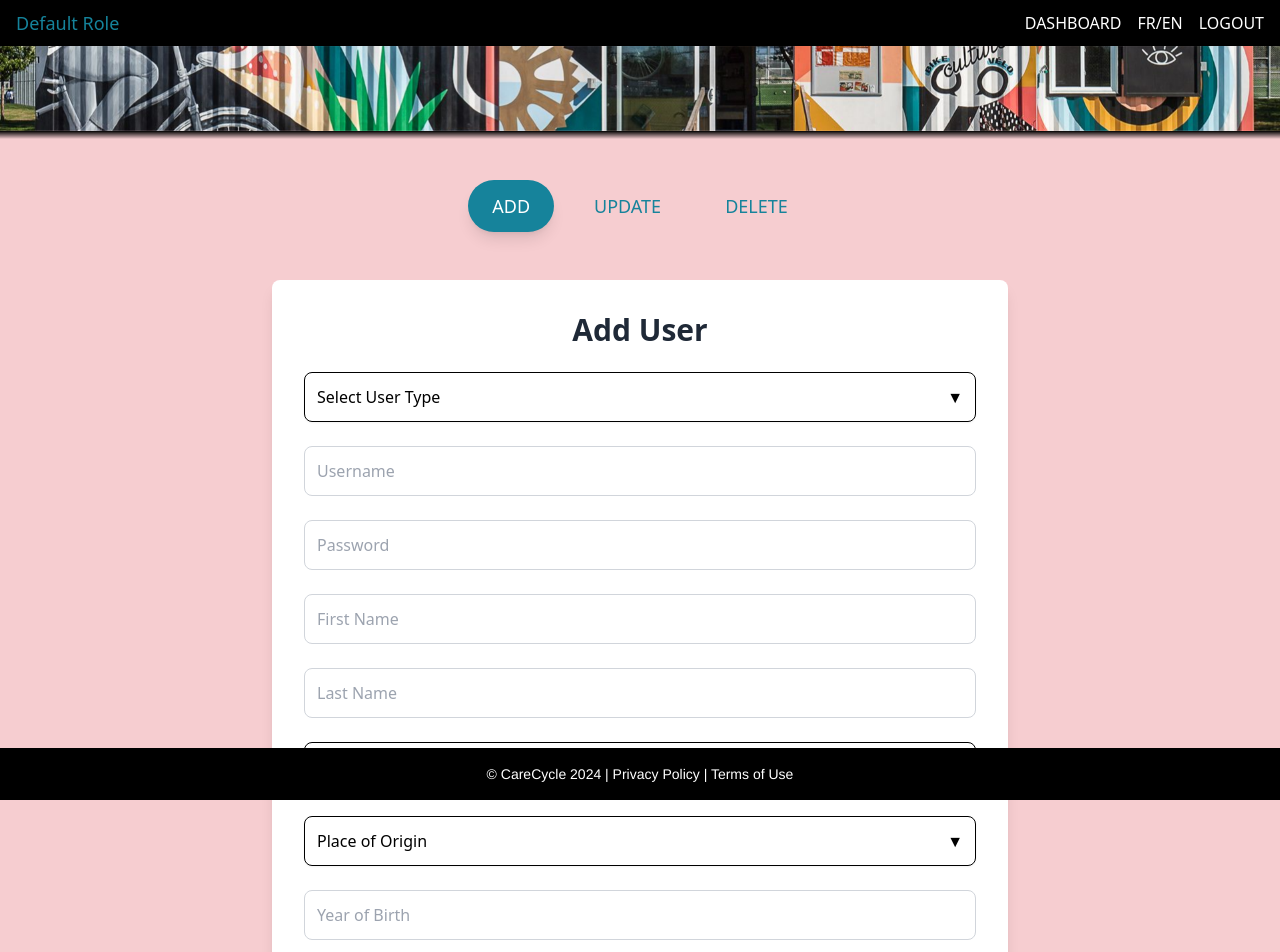
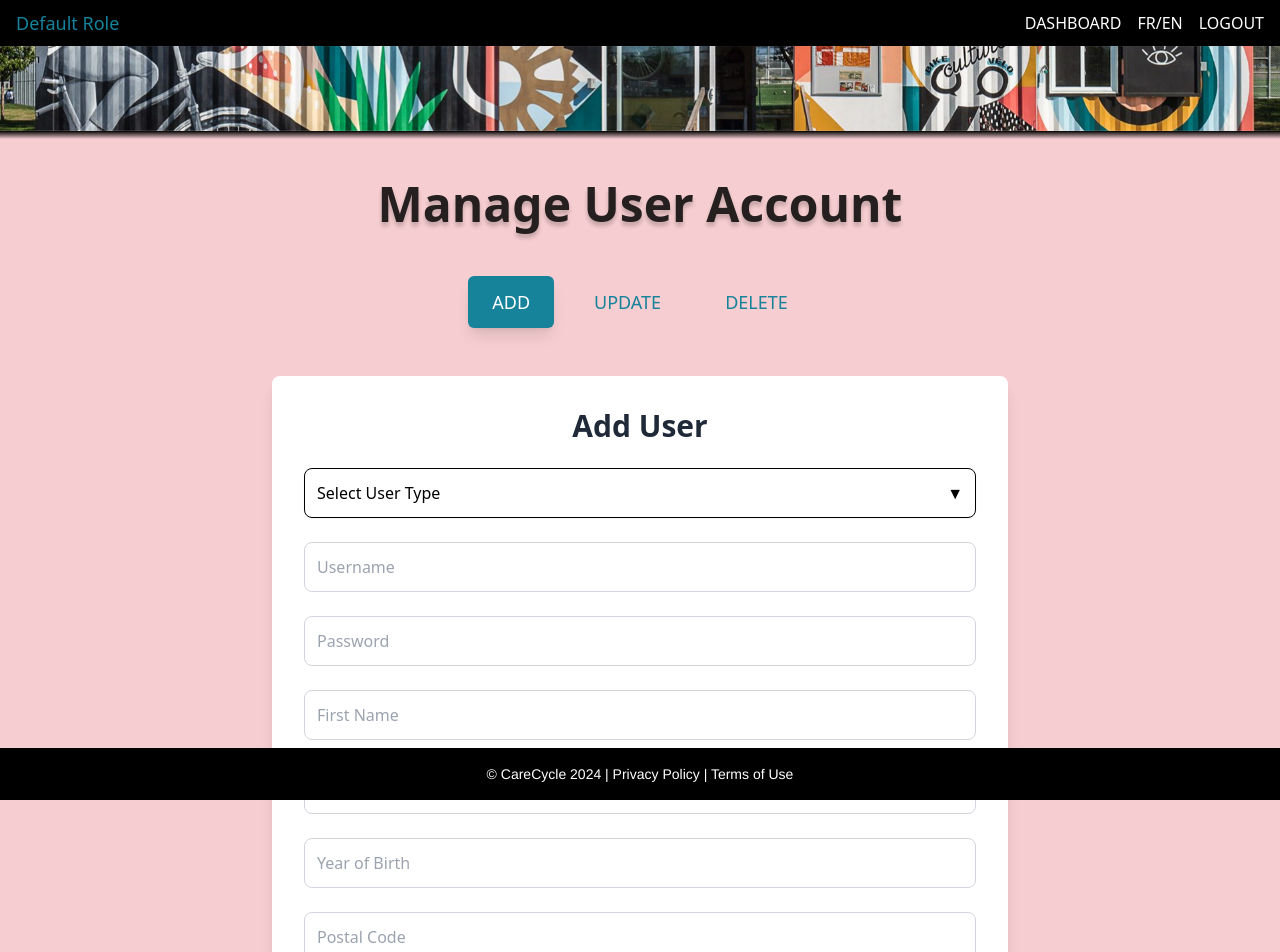
Before and after one commit to anapechonkin/CareCycle, a React (Create React App) app in the folder carecycle/client/: page /userAccount in a window 1280 px wide. Shown: the top 952 px of the page. Built offline with nearby package versions, Linux system fonts and the light colour scheme.

Commit message:
fixed bug with dropdown, changed component to accept both an array of strings and objects

```diff
--- a/carecycle/client/src/components/AddUserForm.jsx
+++ b/carecycle/client/src/components/AddUserForm.jsx
@@ -1,51 +1,92 @@
-import React, { useState } from "react";
-import Dropdown from "./DropDown";
-import Button from "./Button";
-import genderIdentities from "../data/genderIdentities";
-import mapRegions from "../data/mapRegions";
+import React, { useState } from 'react';
+import Dropdown from './DropDown';
+import Button from './Button';
+import genderIdentities from '../data/genderIdentities';
+import mapRegions from '../data/mapRegions';
 
+// Component to add a new user
 const AddUserForm = () => {
+  // State for form data
   const [formData, setFormData] = useState({
-    userType: "",
-    username: "",
-    password: "",
-    firstName: "",
-    lastName: "",
-    yearOfBirth: "",
-    genderIdentity: "",
-    placeOfOrigin: "",
-    postalCode: "",
-    status: "Active", // Set the initial status to Active for new users
+    userType: '',
+    username: '',
+    password: '',
+    firstName: '',
+    lastName: '',
+    yearOfBirth: '',
+    genderIdentity: '',
+    placeOfOrigin: '',
+    postalCode: '',
+    status: 'Active', // Initial status for new users
   });
 
+  // Handle change in form inputs
   const handleChange = (e) => {
     const { name, value } = e.target;
-    setFormData(prev => ({ ...prev, [name]: value }));
+    setFormData((prev) => ({ ...prev, [name]: value }));
   };
 
+  // Handle form submission
   const handleSubmit = (e) => {
     e.preventDefault();
-    console.log("Adding user:", formData);
-    // Implement add user logic here, including sending the 'status' as part of the user data
+    console.log('Adding user:', formData);
+    // Here, you'd implement the logic to add a user, including sending the status
   };
 
+  // Render form
   return (
     <div className="bg-white shadow-lg rounded-lg p-8 mt-10 mb-10">
       <h2 className="text-3xl font-semibold text-center text-gray-800 mb-6">Add User</h2>
       <form onSubmit={handleSubmit} className="space-y-6">
-        <Dropdown options={["Admin", "Volunteer", "CA/Employee"].map(option => ({ label: option, value: option }))} placeholder="Select User Type" selectedOption={formData.userType} onSelect={value => setFormData({...formData, userType: value})} />
-        <input type="text" name="username" placeholder="Username" value={formData.username} onChange={handleChange} className="block w-full p-3 mb-4 border border-gray-300 rounded-lg focus:outline-none focus:ring-2 focus:ring-[#16839B] transition duration-200" />
-        <input type="password" name="password" placeholder="Password" value={formData.password} onChange={handleChange} className="block w-full p-3 mb-4 border border-gray-300 rounded-lg focus:outline-none focus:ring-2 focus:ring-[#16839B] transition duration-200" />
-        <input type="text" name="firstName" placeholder="First Name" value={formData.firstName} onChange={handleChange} className="block w-full p-3 mb-4 border border-gray-300 rounded-lg focus:outline-none focus:ring-2 focus:ring-[#16839B] transition duration-200" />
-        <input type="text" name="lastName" placeholder="Last Name" value={formData.lastName} onChange={handleChange} className="block w-full p-3 mb-4 border border-gray-300 rounded-lg focus:outline-none focus:ring-2 focus:ring-[#16839B] transition duration-200" />
-        <Dropdown options={genderIdentities.map(({name}) => ({ label: name, value: name }))} placeholder="Gender Identity" selectedOption={formData.genderIdentity} onSelect={value => setFormData({...formData, genderIdentity: value})} />
-        <Dropdown options={mapRegions.map(({name}) => ({ label: name, value: name }))} placeholder="Place of Origin" selectedOption={formData.placeOfOrigin} onSelect={value => setFormData({...formData, placeOfOrigin: value})} />
-        <input type="text" name="yearOfBirth" placeholder="Year of Birth" value={formData.yearOfBirth} onChange={handleChange} className="block w-full p-3 mb-4 border border-gray-300 rounded-lg focus:outline-none focus:ring-2 focus:ring-[#16839B] transition duration-200" />
-        <input type="text" name="postalCode" placeholder="Postal Code" value={formData.postalCode} onChange={handleChange} className="block w-full p-3 mb-4 border border-gray-300 rounded-lg focus:outline-none focus:ring-2 focus:ring-[#16839B] transition duration-200" />
+        {/* User Type Dropdown */}
+        <Dropdown
+          options={["Admin", "Volunteer", "CA/Employee"].map((option) => ({ label: option, value: option }))}
+          placeholder="Select User Type"
+          selectedOption={formData.userType}
+          onSelect={(value) => setFormData({ ...formData, userType: value })}
+        />
+
+        {/* Text Inputs */}
+        {renderTextInput("username", "Username", formData.username, handleChange)}
+        {renderTextInput("password", "Password", formData.password, handleChange, true)}
+        {renderTextInput("firstName", "First Name", formData.firstName, handleChange)}
+        {renderTextInput("lastName", "Last Name", formData.lastName, handleChange)}
+        {renderTextInput("yearOfBirth", "Year of Birth", formData.yearOfBirth, handleChange)}
+        {renderTextInput("postalCode", "Postal Code", formData.postalCode, handleChange)}
+
+        {/* Gender Identity and Place of Origin Dropdowns */}
+        <Dropdown
+          options={genderIdentities.map(({ name }) => ({ label: name, value: name }))}
+          placeholder="Gender Identity"
+          selectedOption={formData.genderIdentity}
+          onSelect={(value) => setFormData({ ...formData, genderIdentity: value })}
+        />
+        <Dropdown
+          options={mapRegions.map(({ name }) => ({ label: name, value: name }))}
+          placeholder="Place of Origin"
+          selectedOption={formData.placeOfOrigin}
+          onSelect={(value) => setFormData({ ...formData, placeOfOrigin: value })}
+        />
+
+        {/* Submit Button */}
         <Button type="submit" text="ADD" />
       </form>
     </div>
   );
 };
 
+// Function to render text input fields
+function renderTextInput(name, placeholder, value, onChange, isPassword = false) {
+  return (
+    <input
+      type={isPassword ? "password" : "text"}
+      name={name}
+      placeholder={placeholder}
+      value={value}
+      onChange={onChange}
+      className="block w-full p-3 mb-4 border border-gray-300 rounded-lg focus:outline-none focus:ring-2 focus:ring-[#16839B] transition duration-200"
+    />
+  );
+}
+
 export default AddUserForm;
--- a/carecycle/client/src/components/DropDown.jsx
+++ b/carecycle/client/src/components/DropDown.jsx
@@ -6,12 +6,17 @@ const DropDown = ({ options, placeholder, onSelect }) => {
 
   const toggleDropdown = () => setIsOpen(!isOpen);
 
+  const isOptionObject = (option) => typeof option === 'object' && option !== null && 'label' in option && 'value' in option;
+
   const handleOptionClick = (option) => {
-    setSelectedOption(option);
+    // Determine if the option is an object and handle accordingly
+    const optionLabel = isOptionObject(option) ? option.label : option;
+    const optionValue = isOptionObject(option) ? option.value : option;
+
+    setSelectedOption(optionLabel); // Set display label
     setIsOpen(false);
-    // Check if onSelect is a function before calling it
     if (typeof onSelect === 'function') {
-      onSelect(option);
+      onSelect(optionValue); // Pass the value (or the string itself if it's not an object)
     } else {
       console.warn('onSelect prop is not provided or not a function');
     }
@@ -36,7 +41,8 @@ const DropDown = ({ options, placeholder, onSelect }) => {
               onClick={() => handleOptionClick(option)}
               className="p-2 text-lg text-black hover:bg-gray-100 cursor-pointer"
             >
-              {option}
+              {/* Display based on whether the option is an object */}
+              {isOptionObject(option) ? option.label : option}
             </li>
           ))}
         </ul>
--- a/carecycle/client/src/components/Tab.jsx
+++ b/carecycle/client/src/components/Tab.jsx
@@ -7,7 +7,7 @@ const TabComponent = ({ tabs, currentTab, setCurrentTab }) => {
           <button
             key={index}
             className={`
-              px-6 py-3 rounded-full text-lg font-medium transition-colors duration-150
+              px-6 py-3 rounded-md text-lg font-medium transition-colors duration-150
               ${currentTab === tab.id ?
                 'bg-custom-teal text-white shadow-lg' :
                 'text-custom-teal hover:bg-custom-teal hover:bg-opacity-20'}`}
--- a/carecycle/client/src/data/DashboardContainersConfig.jsx
+++ b/carecycle/client/src/data/DashboardContainersConfig.jsx
@@ -3,7 +3,7 @@ const dashboardContainersConfig = {
     admin: [
       { name: "Manage User Account", icon: "/icons/userAccount.png", route: "/userAccount" },
       { name: "Client Stats Questionnaire", icon: "/icons/clientStats.png", route: "/startQuestionnaire" },
-      { name: "Client Stats Report", icon: "/icons/clientStatsReport.png", route: "/clientStatsReport" },
+      { name: "Stats Report", icon: "/icons/clientStatsReport.png", route: "/clientStatsReport" },
       // Add more admin containers as needed
     ],
     volunteer: [
--- a/carecycle/client/src/pages/UserAccountPage.jsx
+++ b/carecycle/client/src/pages/UserAccountPage.jsx
@@ -28,6 +28,7 @@ const UserAccountPage = () => {
       <Shadow />
       <div className="pt-20 pb-20 flex-grow flex flex-col items-center justify-center" style={{ marginTop: '100px' }}>
         <div className="max-w-[800px] w-full px-4 lg:px-8 space-y-12">
+        <h1 className="text-5xl font-bold mb-12 text-center text-black opacity-85 [text-shadow:0px_4px_4px_#00000040]">Manage User Account</h1>
           <TabComponent
             tabs={tabs.map(tab => ({ id: tab.id, name: tab.name }))}
             currentTab={activeTab}
```
